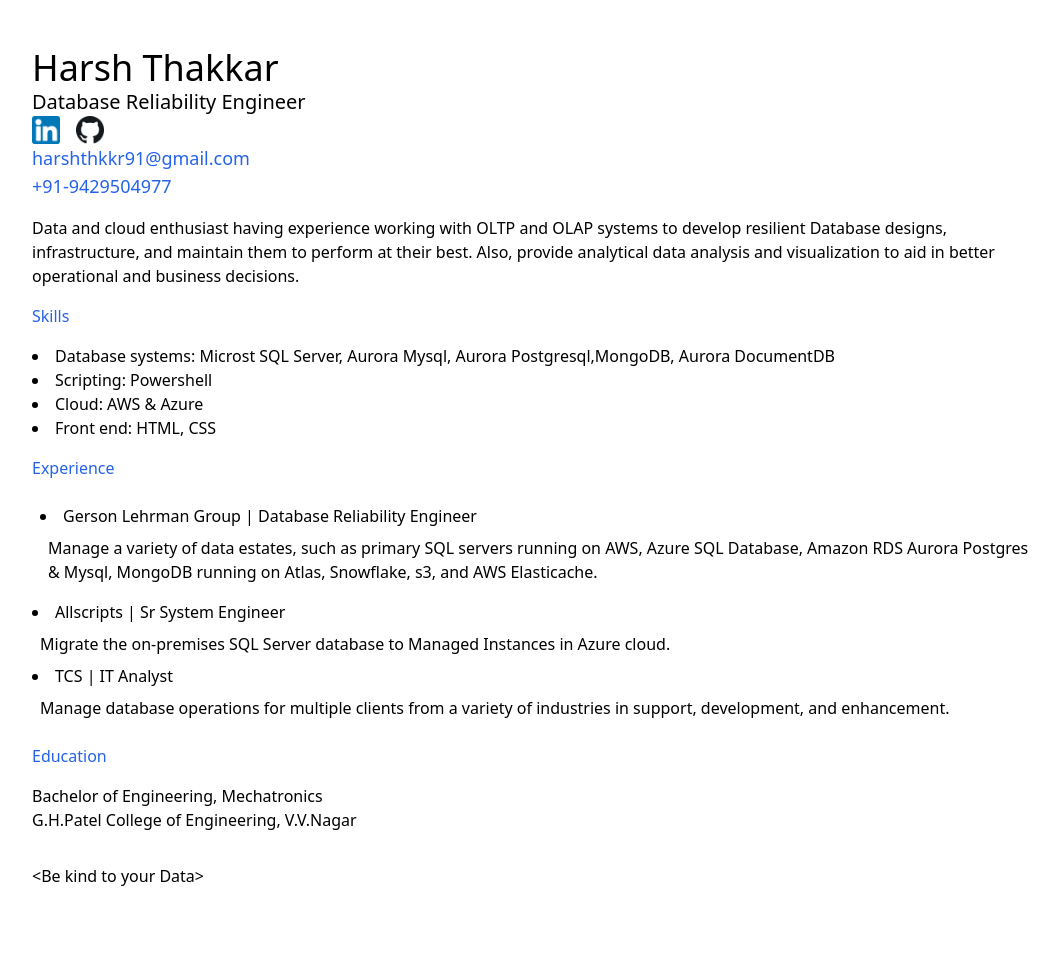
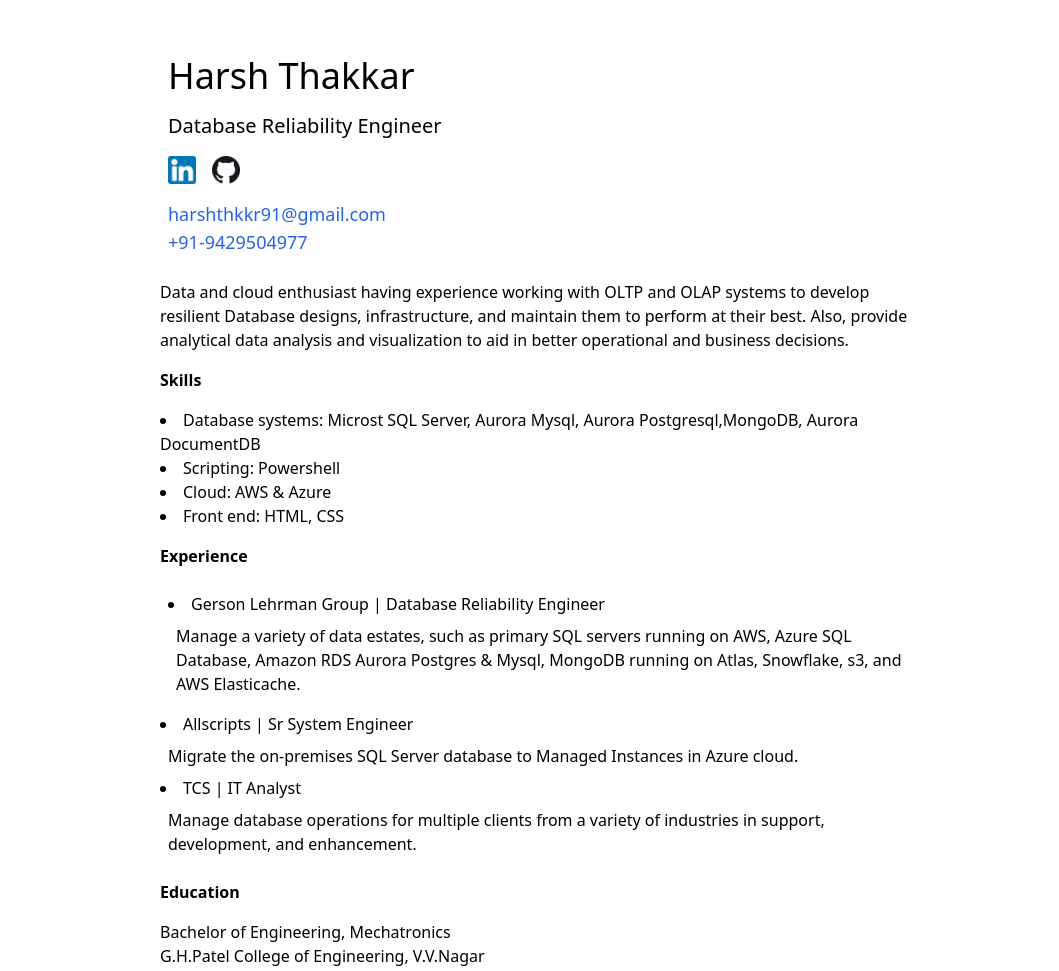
Before and after one commit to harshthkkr/harshthkkr.github.io, a plain HTML site: page src/index.html in a window 1280 px wide. Shown: the top 971 px of the page, without its empty margins (96-1155 px from the left). Before the commit the page ends 904 px from the top, so only its background shows below. Drawn offline with Linux system fonts and the light colour scheme.

Commit message:
fix suggestions

```diff
--- a/src/index.html
+++ b/src/index.html
@@ -4,27 +4,25 @@
 <head>
     <meta charset="UTF-8">
     <meta name="viewport" content="width=device-width, initial-scale=1.0">
-    <title>Document</title>
     <title>Harsh Thakkar's Resume</title>
     <link href="../dist/output.css" rel="stylesheet">
 </head>
 
-<body class="px-8 md:px-16 lg:px-32 font-sans">
+<body class="px-8 md:px-16 lg:px-32 font-sans max-w-5xl m-auto">
     <header class=" pt-12">
-        <h1 class="text-4xl text-center sm:text-start  ">Harsh Thakkar</h1>
-        <h2 class="text-xl text-center sm:text-start">Database Reliability Engineer</h2>
+        <h1 class="text-4xl text-center sm:text-start p-2 ">Harsh Thakkar</h1>
+        <h2 class="text-xl text-center sm:text-start p-2">Database Reliability Engineer</h2>
         <nav>
-            <social class="flex justify-center sm:justify-start gap-4">
-                <a href="https://www.linkedin.com/in/harshthkkr" target="_blank" rel="noopener noreferrer"><img
-                        class="w-7 h-7" src="./Linkedin logo.png" alt="Linkedin logo"></a>
-                <a href="https://github.com/harshthkkr" target="_blank" rel="noopener noreferrer"><img class="w-7 h-7"
-                        src="./Github logo.png" alt="Github logo"></a>
-            </social>
+            <div class="flex justify-center sm:justify-start gap-4 p-2">
+                <a href="https://www.linkedin.com/in/harshthkkr" target="_blank" rel="noopener noreferrer"><img class="w-7 h-7" src="./Linkedin logo.png" alt="Linkedin logo"></a>
+                <a href="https://github.com/harshthkkr" target="_blank" rel="noopener noreferrer"><img class="w-7 h-7"src="./Github logo.png" alt="Github logo"></a>
+            </div>
+            <div class="p-2">
             <a href="mailto:harshthkkr91@gmail.com"
-                class="text-blue-600 visited:text-purple-600  text-lg flex justify-center sm:justify-start">harshthkkr91@gmail.com</a>
+                class="text-blue-600 visited:text-purple-600 hover:text-blue-200 text-lg flex justify-center sm:justify-start">harshthkkr91@gmail.com</a>
             <a href="tel:9429504977"
-                class="text-blue-600  visited:text-purple-600 text-lg flex justify-center sm:justify-start">+91-9429504977</a>
-            </contact>
+                class="text-blue-600  visited:text-purple-600 hover:text-blue-200 text-lg flex justify-center sm:justify-start">+91-9429504977</a>
+            </div>
         </nav>
     </header>
 
@@ -38,7 +36,7 @@
             </p>
         </section>
         <section>
-            <h3 class="text-blue-600 py-4">Skills</h3>
+            <h3 class="text-black font-bold py-4">Skills</h3>
             <ul class="list-disc list-inside">
                 <li>Database systems: Microst SQL Server, Aurora Mysql, Aurora Postgresql,MongoDB, Aurora DocumentDB
                 </li>
@@ -48,9 +46,9 @@
             </ul>
         </section>
         <section>
-            <h3 class="text-blue-600 py-4">Experience</h3>
+            <h3 class="text-black font-bold py-4">Experience</h3>
             <ul class="list-disc list-inside">
-                <li class="p-2">Gerson Lehrman Group | Database Reliability Engineer
+                <li class="p-2"> <span>Gerson Lehrman Group | Database Reliability Engineer</span>
                     <p class="p-2 text-base">
                         Manage a variety of data estates, such as primary SQL servers running on AWS, Azure SQL
                         Database,
@@ -58,12 +56,12 @@
                         Elasticache.
                     </p>
                 </li>
-                <li>Allscripts | Sr System Engineer
+                <li><span>Allscripts | Sr System Engineer</span>
                     <p class="p-2 text-base">
                         Migrate the on-premises SQL Server database to Managed Instances in Azure cloud.
                     </p>
                 </li>
-                <li>TCS | IT Analyst
+                <li><span>TCS | IT Analyst</span>
                     <p class="p-2 text-base">Manage database operations for multiple clients from a variety of
                         industries in support, development,
                         and enhancement.</p>
@@ -71,13 +69,13 @@
             </ul>
         </section>
         <section>
-            <h3 class="text-blue-600 py-4">Education</h3>
+            <h3 class="text-black font-bold py-4">Education</h3>
             <p>Bachelor of Engineering, Mechatronics</p>
             <p>G.H.Patel College of Engineering, V.V.Nagar</p>
         </section>
     </main>
     <footer class=" py-4">
-        <p>&ltBe kind to your Data&gt</p>
+        <p>&lt;Be kind to your Data&gt;</p>
     </footer>
 
 </body>
```
Also changed, not shown: dist/output.css.
